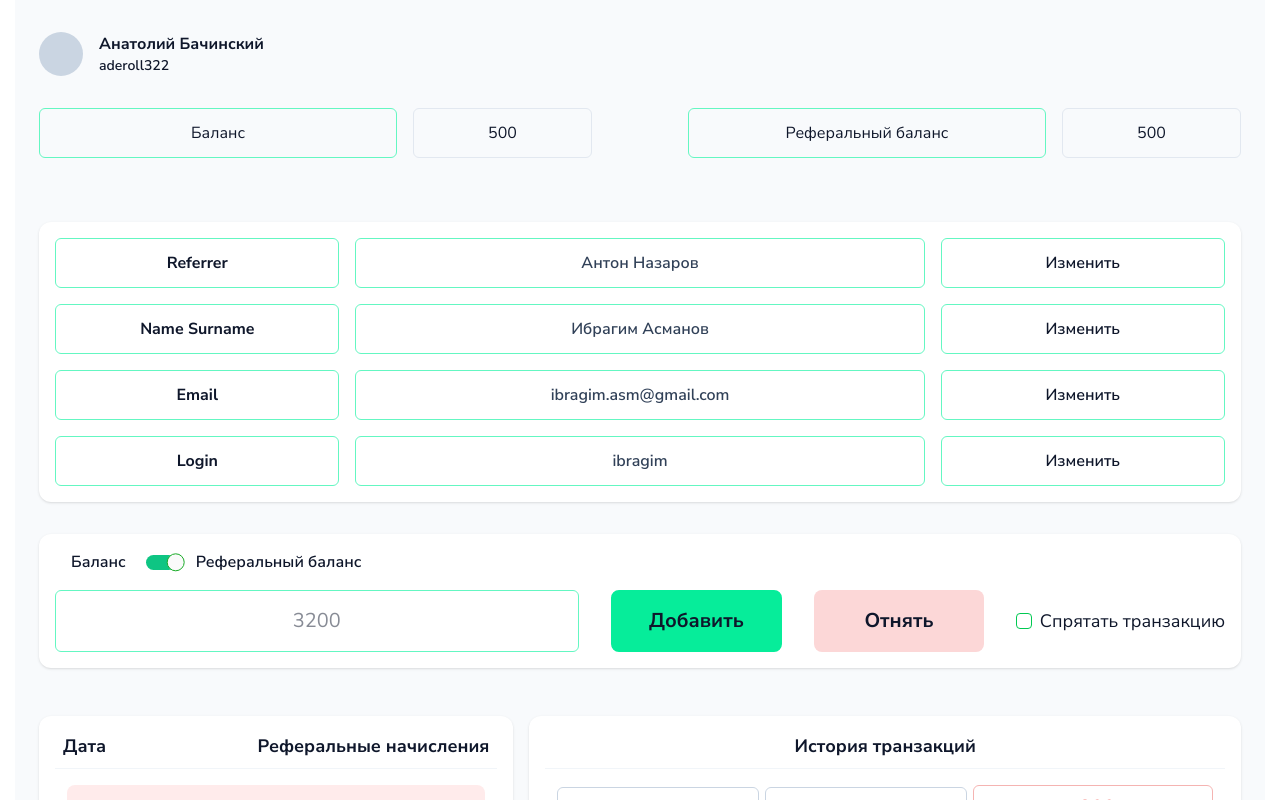
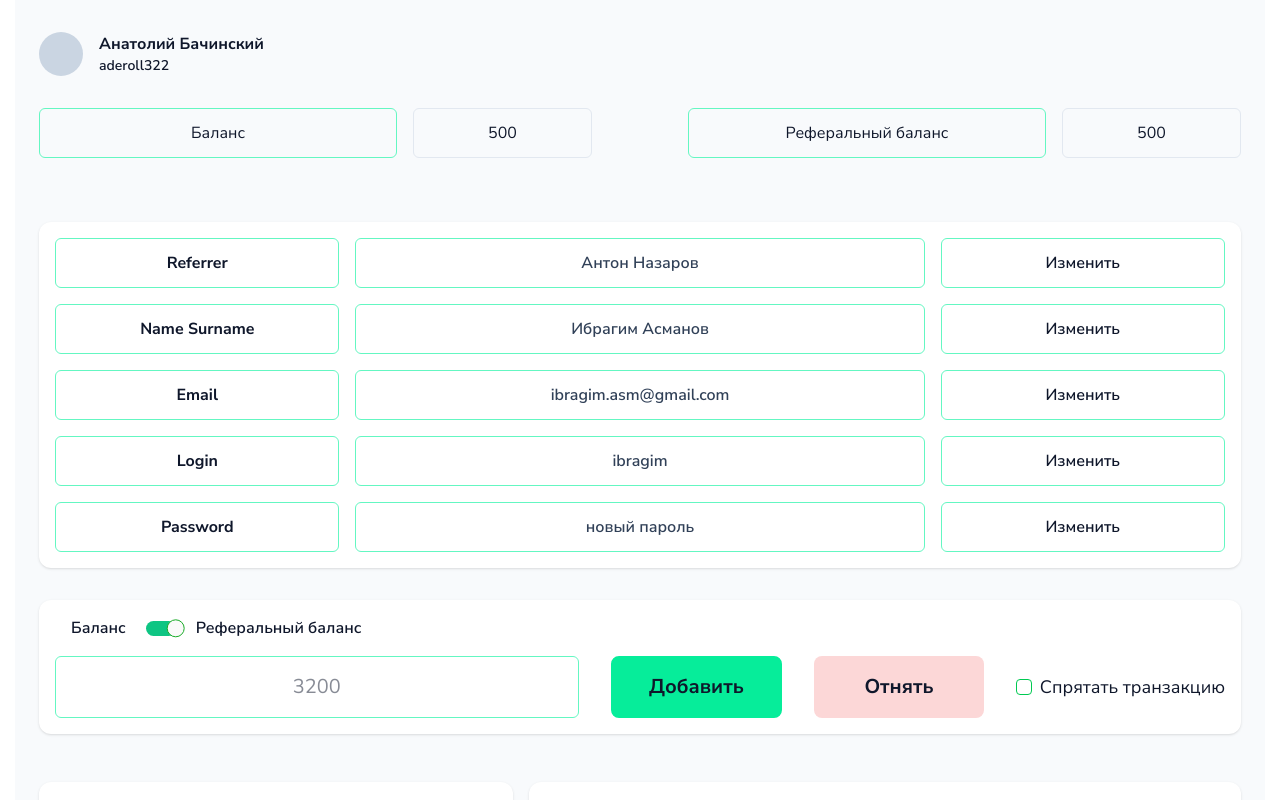
Before and after one commit to shadyjuggler/freelance-9-panamaclub, a React (Vite) app: page /admin/user/1 in a window 1280 px wide. Shown: the top 800 px of the page. Built offline with nearby package versions, Linux system fonts and the light colour scheme.

Commit message:
password reset

```diff
--- a/src/components/UserSettings.tsx
+++ b/src/components/UserSettings.tsx
@@ -41,6 +41,15 @@ export const UserSettings = () => {
                                 <p className="font-semibold field green">ibragim228</p>
                             </div>
                         </div>
+                        <div className="flex gap-4">
+                            <div className="w-1/4">
+                                <p className="font-bold field green-border">Update password</p>
+                            </div>
+                            <input className="w-1/2 font-semibold field green-border placeholder:text-slate-700" type="password" placeholder="новый пароль" />
+                            <div className="w-1/5">
+                                <p className="font-semibold field cursor-pointer green-border hoverprimary">Изменить</p>
+                            </div>
+                        </div>
 
                     </div>
                     <span></span>
--- a/src/pages/AdminInspectUserPage.tsx
+++ b/src/pages/AdminInspectUserPage.tsx
@@ -67,6 +67,15 @@ export const AdminInspectUserPage = ({ transactions }) => {
                                 <p className="font-semibold field cursor-pointer green-border hoverprimary">Изменить</p>
                             </div>
                         </div>
+                        <div className="flex gap-4">
+                            <div className="w-1/4">
+                                <p className="font-bold field green-border">Password</p>
+                            </div>
+                            <input className="w-1/2 font-semibold field green-border placeholder:text-slate-700" type="password" placeholder="новый пароль" />
+                            <div className="w-1/4">
+                                <p className="font-semibold field cursor-pointer green-border hoverprimary">Изменить</p>
+                            </div>
+                        </div>
 
                     </form>
                     <span></span>
```
Also changed, not shown: 5 other files (tests, documents, lock files or other folders).
